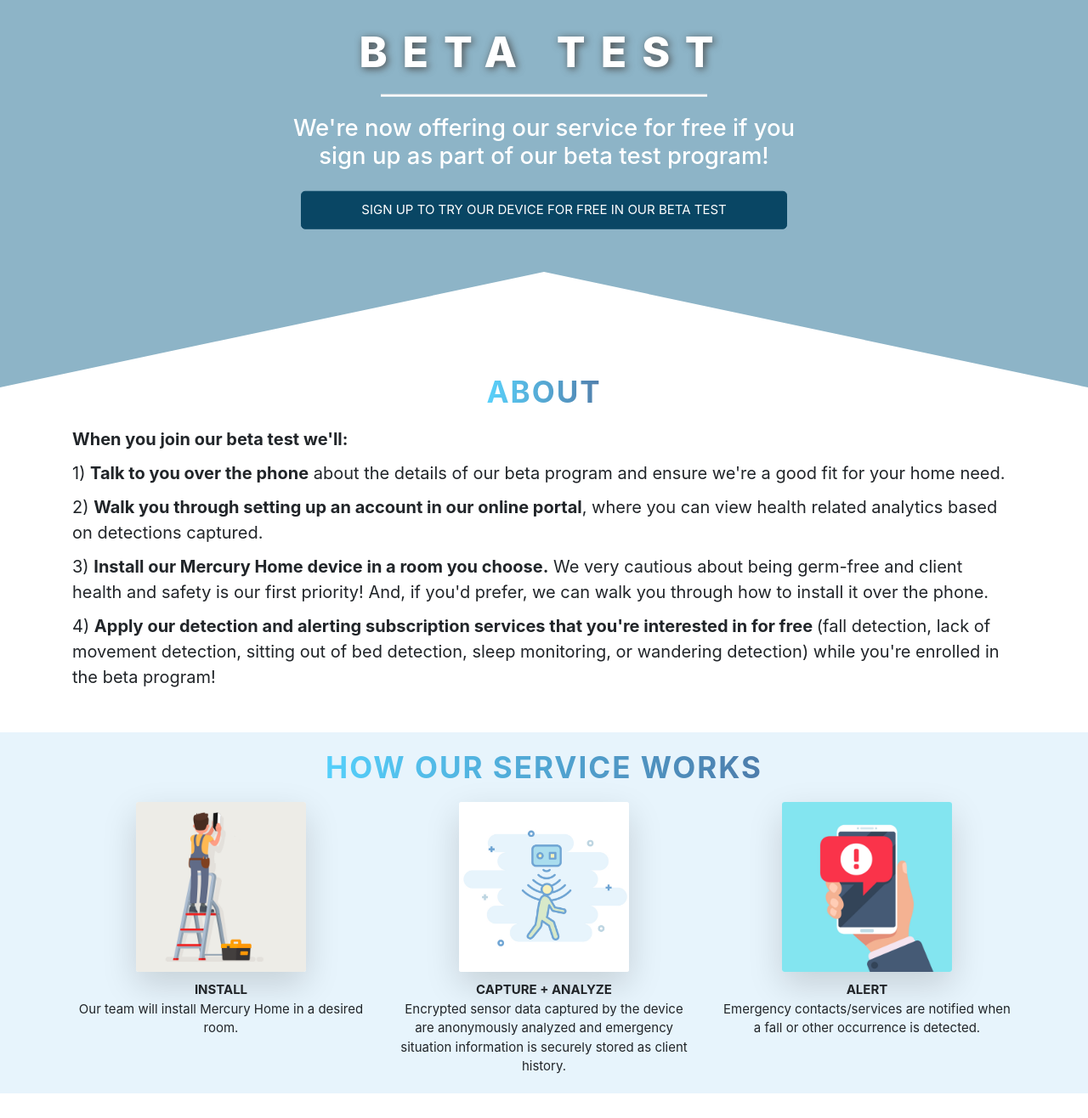
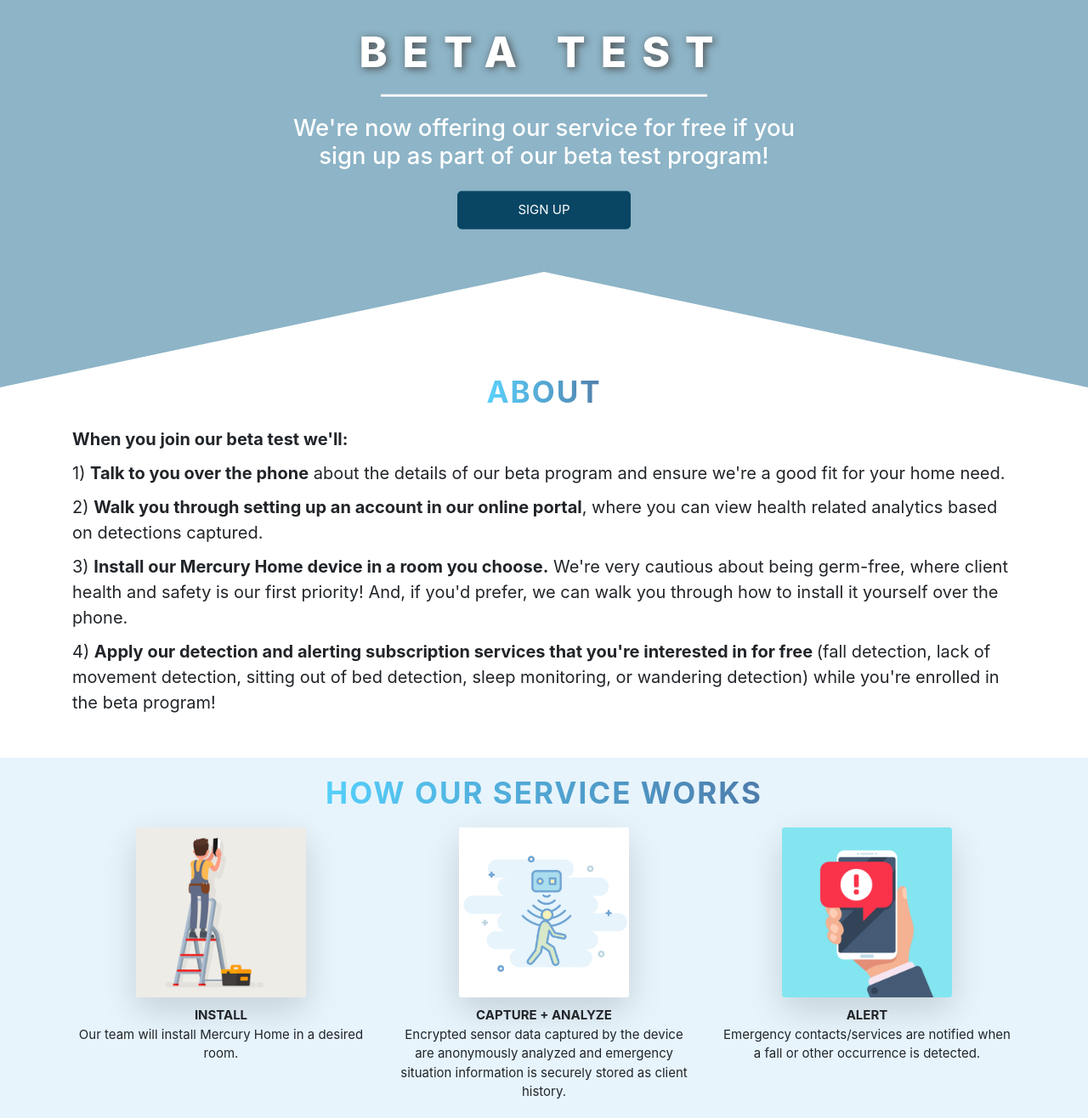
Before and after one commit to jxss-n/MercuryHealth, a Django app: page /beta/ in a window 1280 px wide. Shown: the part 80-1396 px from the top of the page at 85% size. Run offline with Django 3.2, Linux system fonts and the light colour scheme; some libraries are stand-ins or nearby versions.

Commit message:
spelling and grammar

```diff
--- a/frontend/templates/frontend/beta.html
+++ b/frontend/templates/frontend/beta.html
@@ -51,7 +51,7 @@
         </h1>
         <hr class="headerline">
         <h1 class="main-head__content--subtitle margin-top-small" style="font-size:2.75rem;">We're now offering our service for free if you sign up as part of our beta test program!</h1>
-        <a class="sign-upbtn" href="#betaForm">SIGN UP TO TRY OUR DEVICE FOR FREE IN OUR BETA TEST</a>
+        <a class="sign-upbtn" href="#betaForm">SIGN UP</a>
       </div>
     </header>
 
@@ -64,7 +64,7 @@
       <b><p style="text-align:left;">When you join our beta test we'll:</p></b>
       <p style="text-align:left;">1) <b>Talk to you over the phone</b> about the details of our beta program and ensure we're a good fit for your home need.</p>
       <p style="text-align:left;">2) <b>Walk you through setting up an account in our online portal</b>, where you can view health related analytics based on detections captured.</p>
-      <p style="text-align:left;">3) <b>Install our Mercury Home device in a room you choose.</b> We very cautious about being germ-free and client health and safety is our first priority! And, if you'd prefer, we can walk you through how to install it over the phone.</p>
+      <p style="text-align:left;">3) <b>Install our Mercury Home device in a room you choose.</b> We're very cautious about being germ-free, where client health and safety is our first priority! And, if you'd prefer, we can walk you through how to install it yourself over the phone.</p>
       <p style="text-align:left;">4) <b>Apply our detection and alerting subscription services that you're interested in for free </b>(fall detection, lack of movement detection, sitting out of bed detection, sleep monitoring, or wandering detection) while you're enrolled in the beta program!</p>
     </section>
 
--- a/frontend/templates/frontend/faq.html
+++ b/frontend/templates/frontend/faq.html
@@ -66,9 +66,9 @@
         <div id="collapse1" class="panel-collapse collapse" role="tabpanel" aria-labelledby="heading1">
             <div class="panel-body">
                 <p>Mercury Home can currently detect specific in-home actions to help increase the efficiency of care. We trigger text alerts to caregivers when specific actions are detected. A few applications are:
-                    <li><b>Fall detection</b> - Detect when someone has unexpectedly fallen on the ground within a room and immediately alert emergency contacts upon detection</li>
+                    <li><b>Fall detection</b> - Detect when someone has unexpectedly fallen on the ground within a room and immediately alert emergency contacts upon detection.</li>
                     <li><b>Sit out of bed detection</b> - Detect when a person is getting out of bed and optionally alert emergency contacts upon detection. This is useful in scenarios when someone needs help reaching the bathroom in the middle of the night.</li>
-                    <li><b>Lack of Movement detection</b> - Detect when someone hasn’t moved for an extended or unusual period of time</li>
+                    <li><b>Lack of Movement detection</b> - Detect when someone hasn’t moved for an extended or unusual period of time.</li>
                     <li><b>Wandering detection</b> - Detect if someone has a high amount of activity at odd hours.</li>
                     <li><b>Sleep Monitoring</b> - Monitor quality of sleep.</li>
                     <li><b>Analysis</b> - Using data from detections, receive personalized actionable insights on the progressions or regressions of overall health.</li>
```
